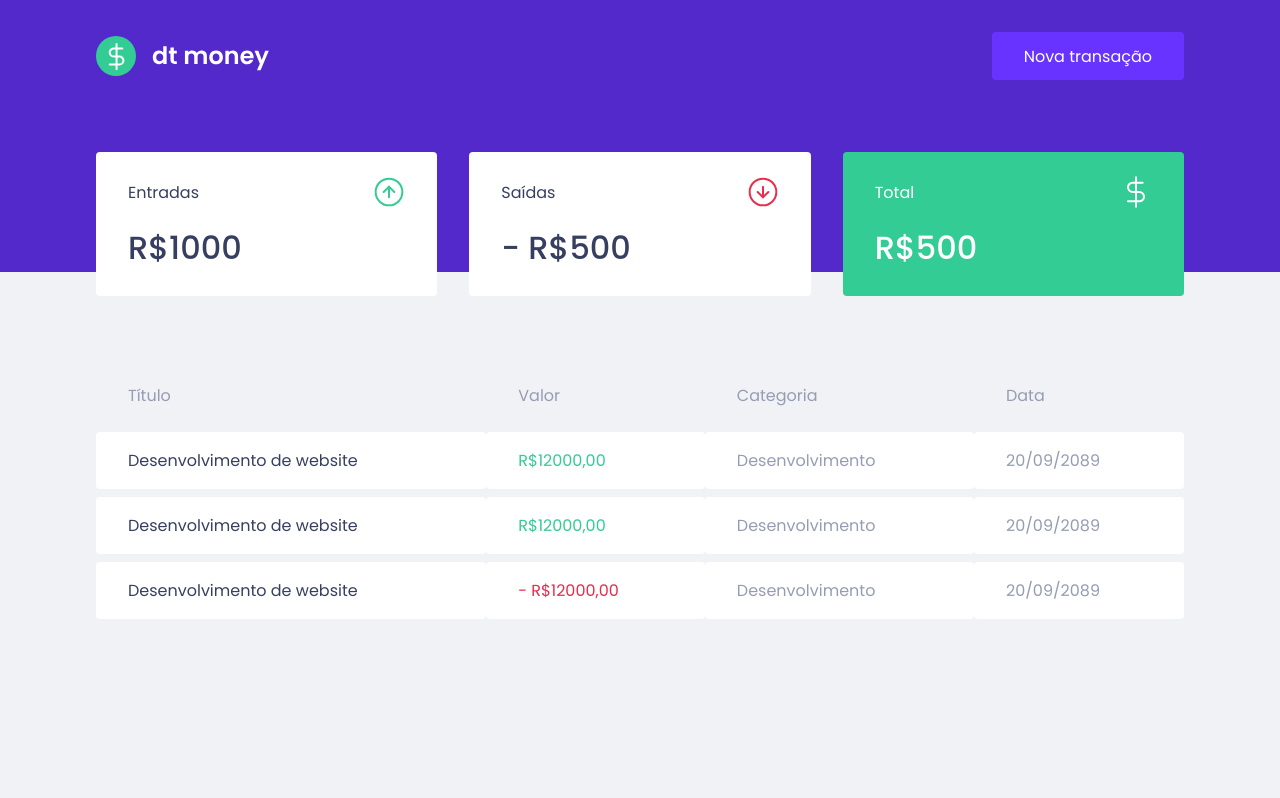
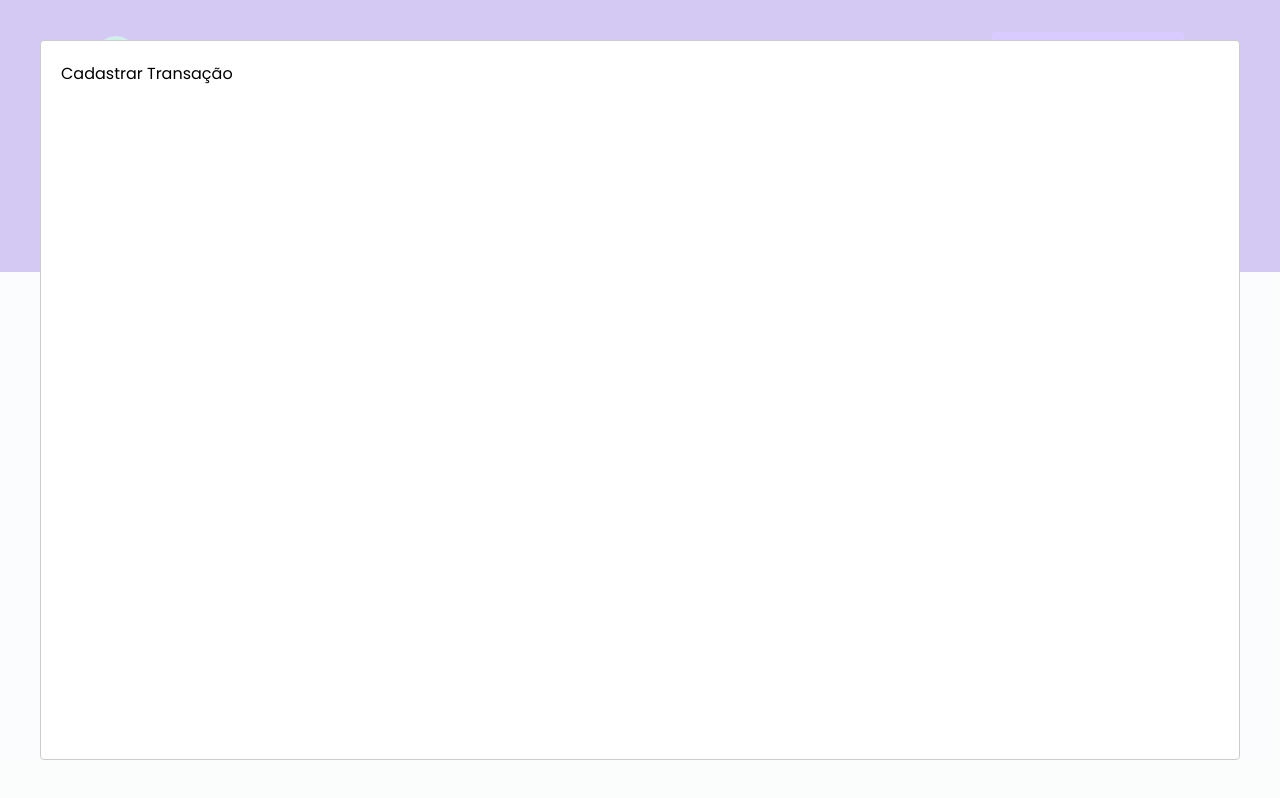
Before and after one commit to pedrodgoes/project-mod-two-ignite, a React (Create React App) app: page / in a window 1280 px wide. Both pictures are taken after a click on the button "Nova transação". Built offline with nearby package versions, Linux system fonts and the light colour scheme; no server answers; what miragejs would draw is missing.

Commit message:
feat: :sparkles: create component modal of the new transaction

```diff
--- a/package.json
+++ b/package.json
@@ -3,10 +3,12 @@
   "version": "0.1.0",
   "private": true,
   "dependencies": {
+    "@types/react-modal": "^3.13.1",
     "axios": "^1.1.3",
     "miragejs": "^0.1.46",
     "react": "^18.2.0",
     "react-dom": "^18.2.0",
+    "react-modal": "^3.16.1",
     "react-scripts": "5.0.1",
     "styled-components": "^5.3.6",
     "web-vitals": "^2.1.4"
--- a/src/App.tsx
+++ b/src/App.tsx
@@ -2,33 +2,47 @@ import { Dashboard } from "./components/Dashboard";
 import { Header } from "./components/Header";
 import { GlobalStyle } from "./styles/global";
 import { createServer } from "miragejs";
+import { useState } from "react";
+import { NewTransactionModal } from "./components/NewTransactionModal";
 
 createServer({
+  routes() {
+    this.namespace = "api";
 
-  routes(){
-    this.namespace = 'api'
-
-    this.get('/transactions', () => {
+    this.get("/transactions", () => {
       return [
         {
           id: 1,
-          title: 'Transaction 1',
+          title: "Transaction 1",
           amount: 400,
-          type: 'deposit',
-          category: 'Food',
-          createdAt: new Date()
-        }
-      ]
-    })
-  }
-})
+          type: "deposit",
+          category: "Food",
+          createdAt: new Date(),
+        },
+      ];
+    });
+  },
+});
 
 export function App() {
+  const [isOpenModalTransaction, setIsOpenModalTransaction] = useState(false);
+
+  const handleOpenModalTransaction = () => {
+    setIsOpenModalTransaction(true);
+  };
+
+  const handleCloseModalTransaction = () => {
+    setIsOpenModalTransaction(false);
+  };
   return (
     <>
-     <Header />
-     <Dashboard />
-     <GlobalStyle />
+      <Header onOpenModalTransaction={handleOpenModalTransaction} />
+      <Dashboard />
+      <NewTransactionModal
+        isOpen={isOpenModalTransaction}
+        onRequestClose={handleCloseModalTransaction}
+      />
+      <GlobalStyle />
     </>
   );
 }
--- a/src/components/Header/index.tsx
+++ b/src/components/Header/index.tsx
@@ -1,14 +1,19 @@
-import { Container, Content} from "./styles"
-import logoImg from "../../assets/logo.svg"
+import { Container, Content } from "./styles";
+import logoImg from "../../assets/logo.svg";
 
-export function Header() {
-    return (
-        <Container>
-            <Content>
-                <img src={logoImg} alt="dt money"/>
-                <button type="button">Nova transação</button>
-            </Content>
-        </Container>
-    )
+interface HeaderProps {
+  onOpenModalTransaction: () => void;
+}
 
+export function Header({ onOpenModalTransaction }: HeaderProps) {
+  return (
+    <Container>
+      <Content>
+        <img src={logoImg} alt="dt money" />
+        <button type="button" onClick={onOpenModalTransaction}>
+          Nova transação
+        </button>
+      </Content>
+    </Container>
+  );
 }
--- /dev/null
+++ b/src/components/NewTransactionModal/index.tsx
@@ -0,0 +1,17 @@
+import Modal from "react-modal";
+
+interface NewTransactionModalProps {
+  isOpen: boolean;
+  onRequestClose: () => void;
+}
+
+export function NewTransactionModal({
+  isOpen,
+  onRequestClose,
+}: NewTransactionModalProps) {
+  return (
+    <Modal isOpen={isOpen} onRequestClose={onRequestClose}>
+      Cadastrar Transação
+    </Modal>
+  );
+}
--- /dev/null
+++ b/src/components/NewTransactionModal/styles.ts
@@ -0,0 +1,3 @@
+import styled from "styled-components";
+
+export const Container = styled.div``
--- a/src/components/TransactionsTable/index.tsx
+++ b/src/components/TransactionsTable/index.tsx
@@ -3,13 +3,11 @@ import { api } from "../../services/api";
 import { Container } from "./styles";
 
 export function TransactionsTable() {
+  useEffect(() => {
+    api.get("transactions").then((response) => console.log(response.data));
+  }, []);
 
-    useEffect(() => {
-        api.get('transactions')
-        .then(response => console.log(response.data))
-    },[])
-
-    return(
+  return (
     <Container>
       <table>
         <thead>
@@ -43,5 +41,5 @@ export function TransactionsTable() {
         </tbody>
       </table>
     </Container>
-    )
+  );
 }
```
Also changed, not shown: 1 other file (tests, documents, lock files or other folders). Lines whose indentation alone changed are shown as unchanged.
